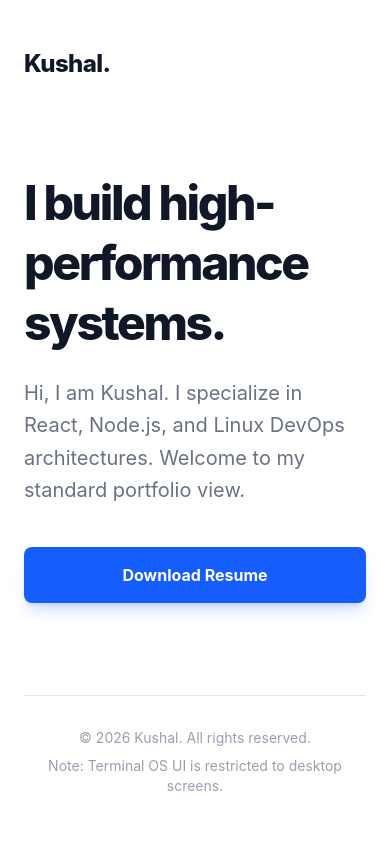
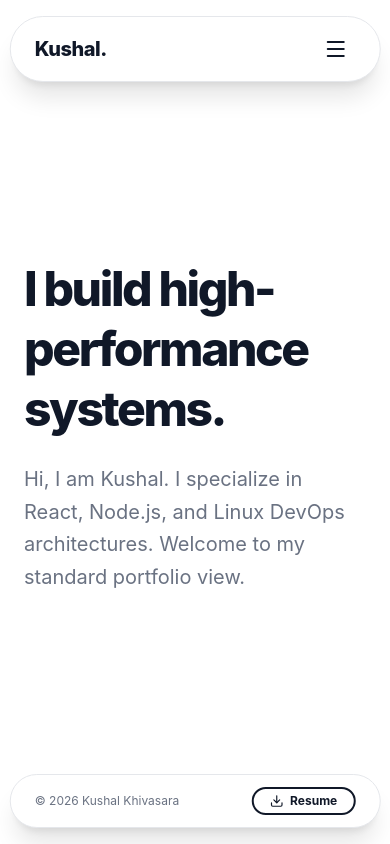
Before and after one commit to Its-kushal/KsPortfolio, a React (Vite) app: page / in a window 390 px wide. Built offline with nearby package versions, Linux system fonts and the light colour scheme.

Commit message:
Worked on standard view to make it more common and responsive.

```diff
--- a/src/components/standard/StandardLayout.jsx
+++ b/src/components/standard/StandardLayout.jsx
@@ -1,64 +1,152 @@
+import { useState } from "react";
 import { useTheme } from "../../context/ThemeContext";
+import { Home, Moon, Download, Menu, Sun, X } from "lucide-react";
+
 export default function StandardLayout() {
     const { toggleViewMode } = useTheme();
     const resumePath = `${import.meta.env.BASE_URL}Resume.pdf`;
+
+    const [isMobileMenuOpen, setIsMobileMenuOpen] = useState(false);
+    const [isDarkMode, setIsDarkMode] = useState(false);
+
+    const toggleTheme = () => {
+        setIsDarkMode((prev) => !prev);
+    };
+
     return (
-        <div className="w-full max-w-5xl mx-auto px-6 py-12 md:py-24 flex flex-col min-h-screen">
-            <header className="flex justify-between items-center mb-16">
-                <h1 className="text-2xl font-extrabold tracking-tight text-gray-900">
+        <div className={isDarkMode ? "dark" : ""}>
+            <div className="w-full mx-auto flex flex-col min-h-screen relative bg-white dark:bg-gray-950 transition-colors duration-500 font-sans">
+                <div className="w-full max-w-5xl mx-auto px-6 py-24 flex flex-col flex-grow">
+                    <header className="fixed top-4 left-1/2 transform -translate-x-1/2 w-[95%] max-w-4xl bg-white dark:bg-gray-950 shadow-xl border border-gray-200 dark:border-gray-800 rounded-full px-4 py-3 flex justify-between items-center z-50 transition-colors duration-500">
+                        <div className="flex-shrink-0">
+                            <h1 className="text-xl font-extrabold tracking-tight text-gray-900 dark:text-white ml-2 transition-colors duration-500">
                                 Kushal.
                             </h1>
-                <nav className="hidden md:flex gap-8 text-sm font-bold text-gray-500 uppercase tracking-widest">
-                    <a
-                        href="#about"
-                        className="hover:text-black transition-colors"
-                    >
-                        About
+                        </div>
+
+                        <nav className="hidden md:flex gap-6 text-xs font-bold text-gray-500 dark:text-gray-400 uppercase tracking-widest items-center">
+                            <a href="#home" className="hover:text-black dark:hover:text-white transition-colors">
+                                <Home size={18} />
                             </a>
-                    <a
-                        href="#projects"
-                        className="hover:text-black transition-colors"
-                    >
+                            <a href="#projects" className="hover:text-black dark:hover:text-white transition-colors">
                                 Projects
                             </a>
-                    <a
-                        href="#contact"
-                        className="hover:text-black transition-colors"
-                    >
-                        Contact
+                            <a href="#certificates" className="hover:text-black dark:hover:text-white transition-colors">
+                                Certificates
+                            </a>
+                            <a href="#skills" className="hover:text-black dark:hover:text-white transition-colors">
+                                Skills
+                            </a>
+                            <a href="#career" className="hover:text-black dark:hover:text-white transition-colors">
+                                Career
                             </a>
                         </nav>
+
+                        <div className="flex items-center gap-2 md:gap-4 mr-2">
+                            <button
+                                onClick={toggleTheme}
+                                className="hidden md:flex p-2 text-gray-500 dark:text-gray-400 hover:text-black dark:hover:text-white transition-colors rounded-full hover:bg-gray-100 dark:hover:bg-gray-800 cursor-pointer"
+                            >
+                                {isDarkMode ? <Sun size={20} /> : <Moon size={20} />}
+                            </button>
+                            <a
+                                href={resumePath}
+                                download="Resume.pdf"
+                                className="hidden md:flex items-center justify-center bg-transparent border-2 border-gray-900 dark:border-white text-gray-900 dark:text-white px-4 py-1.5 rounded-full font-bold hover:bg-gray-900 hover:text-white dark:hover:bg-white dark:hover:text-gray-900 transition-colors text-sm"
+                            >
+                                <span className="mr-2">Resume</span>
+                                <Download size={16} />
+                            </a>
+
+                            <button
+                                className="md:hidden p-2 text-gray-900 dark:text-white rounded-full hover:bg-gray-100 dark:hover:bg-gray-800 transition-colors cursor-pointer"
+                                onClick={() => setIsMobileMenuOpen((prev) => !prev)}
+                            >
+                                {isMobileMenuOpen ? (
+                                    <X size={24} />
+                                ) : (
+                                    <Menu size={24} />
+                                )}
+                            </button>
+                        </div>
                     </header>
-            <main className="flex-grow flex flex-col justify-center max-w-3xl">
-                <h2 className="text-5xl md:text-7xl font-extrabold text-gray-900 mb-6 leading-tight tracking-tighter">
+                    {isMobileMenuOpen && (
+                        <div className="md:hidden fixed top-20 left-1/2 transform -translate-x-1/2 w-[90%] bg-white dark:bg-gray-950 shadow-2xl border border-gray-200 dark:border-gray-800 rounded-3xl p-6 flex flex-col gap-4 z-40 transition-colors duration-500">
+                            <a href="#home" className="flex items-center gap-3 text-gray-900 dark:text-white font-bold text-lg p-2 rounded-lg hover:bg-gray-100 dark:hover:bg-gray-900" onClick={() => setIsMobileMenuOpen(false)}>
+                                <Home size={20} /> Home
+                            </a>
+                            <a href="#projects" className="text-gray-900 dark:text-white font-bold text-lg p-2 rounded-lg hover:bg-gray-100 dark:hover:bg-gray-900" onClick={() => setIsMobileMenuOpen(false)}>
+                                Projects
+                            </a>
+                            <a href="#certificates" className="text-gray-900 dark:text-white font-bold text-lg p-2 rounded-lg hover:bg-gray-100 dark:hover:bg-gray-900" onClick={() => setIsMobileMenuOpen(false)}>
+                                Certificates
+                            </a>
+                            <a href="#skills" className="text-gray-900 dark:text-white font-bold text-lg p-2 rounded-lg hover:bg-gray-100 dark:hover:bg-gray-900" onClick={() => setIsMobileMenuOpen(false)}>
+                                Skills
+                            </a>
+                            <a href="#career" className="text-gray-900 dark:text-white font-bold text-lg p-2 rounded-lg hover:bg-gray-100 dark:hover:bg-gray-900" onClick={() => setIsMobileMenuOpen(false)}>
+                                Career
+                            </a>
+
+                            <hr className="my-2 border-gray-200 dark:border-gray-800" />
+
+                            <button
+                                onClick={toggleTheme}
+                                className="flex items-center justify-between bg-gray-100 dark:bg-gray-900 text-gray-900 dark:text-white p-3 rounded-xl font-bold w-full hover:bg-gray-200 dark:hover:bg-gray-800 transition-colors cursor-pointer"
+                            >
+                                <span>{isDarkMode ? "Light Mode" : "Dark Mode"}</span>
+                                {isDarkMode ? <Sun size={18} /> : <Moon size={18} />}
+                            </button>
+                            <a
+                                href={resumePath}
+                                download="Resume.pdf"
+                                className="flex items-center justify-center gap-2 bg-transparent border-2 border-gray-900 dark:border-white text-gray-900 dark:text-white p-3 rounded-xl font-bold w-full hover:bg-gray-900 hover:text-white dark:hover:bg-white dark:hover:text-gray-900 transition-colors"
+                            >
+                                Download Resume <Download size={18} />
+                            </a>
+                        </div>
+                    )}
+                    <main className="flex-grow flex flex-col justify-center max-w-3xl mt-12 z-10">
+                        <h2 className="text-5xl md:text-7xl font-extrabold text-gray-900 dark:text-white mb-6 leading-tight tracking-tighter transition-colors duration-500">
                             I build high-performance systems.
                         </h2>
-                <p className="text-xl text-gray-500 mb-10 leading-relaxed max-w-2xl">
+                        <p className="text-xl text-gray-500 dark:text-gray-400 mb-10 leading-relaxed max-w-2xl transition-colors duration-500">
                             Hi, I am Kushal. I specialize in React, Node.js, and Linux
                             DevOps architectures. Welcome to my standard portfolio view.
                         </p>
                         <div className="flex flex-col sm:flex-row gap-4">
-                    <a
-                        href={resumePath}
-                        download="Resume.pdf"
-                        className="flex items-center justify-center bg-blue-600 text-white px-8 py-4 rounded-lg font-bold hover:bg-blue-700 transition-colors shadow-lg shadow-blue-600/20"
-                    >
-                        Download Resume
-                    </a>
                             <button
                                 onClick={toggleViewMode}
-                        className="hidden md:flex items-center justify-center border-2 border-gray-200 px-8 py-4 rounded-lg font-bold text-gray-600 hover:border-gray-900 hover:text-gray-900 transition-colors cursor-pointer"
+                                className="hidden md:flex items-center justify-center border-2 border-gray-200 dark:border-gray-800 px-8 py-4 rounded-lg font-bold text-gray-600 dark:text-gray-300 hover:border-gray-900 dark:hover:border-white hover:text-gray-900 dark:hover:text-white transition-colors cursor-pointer"
                             >
                                 [ Switch to Terminal OS ]
                             </button>
                         </div>
                     </main>
-            <footer className="mt-16 pt-8 border-t border-gray-200 text-sm text-gray-400 flex flex-col sm:flex-row justify-between items-center">
-                <p>© 2026 Kushal. All rights reserved.</p>
-                <p className="md:hidden mt-2 sm:mt-0 text-center">
-                    Note: Terminal OS UI is restricted to desktop screens.
-                </p>
+                    <footer className="fixed bottom-4 left-1/2 transform -translate-x-1/2 w-[95%] max-w-3xl bg-white dark:bg-gray-950 shadow-xl border border-gray-200 dark:border-gray-800 rounded-full px-6 py-3 flex justify-between items-center z-50 text-xs text-gray-500 dark:text-gray-400 transition-colors duration-500">
+                        <div className="flex-shrink-0">
+                            <p>© 2026 Kushal Khivasara</p>
+                        </div>
+
+                        <div className="hidden sm:flex gap-4 font-semibold tracking-wide">
+                            <a href="#sitemap" className="hover:text-gray-900 dark:hover:text-white transition-colors">
+                                Sitemap
+                            </a>
+                            <a href="#contact" className="hover:text-gray-900 dark:hover:text-white transition-colors">
+                                Contact
+                            </a>
+                        </div>
+                        <a
+                            href={resumePath}
+                            download="Resume.pdf"
+                            className="flex items-center justify-center bg-transparent border-2 border-gray-900 dark:border-white text-gray-900 dark:text-white px-4 py-1 rounded-full font-bold hover:bg-gray-900 hover:text-white dark:hover:bg-white dark:hover:text-gray-900 transition-colors"
+                        >
+                            <Download size={14} className="mr-1.5" />
+                            Resume
+                        </a>
                     </footer>
+                </div>
+            </div>
         </div>
     );
 }
--- a/src/index.css
+++ b/src/index.css
@@ -12,3 +12,5 @@ body {
   color: var(--color-terminal-green);
   font-family: 'Courier New', Courier, monospace;
 }
+
+@custom-variant dark (&:where(.dark, .dark *));
```
Lines whose indentation alone changed are shown as unchanged.
